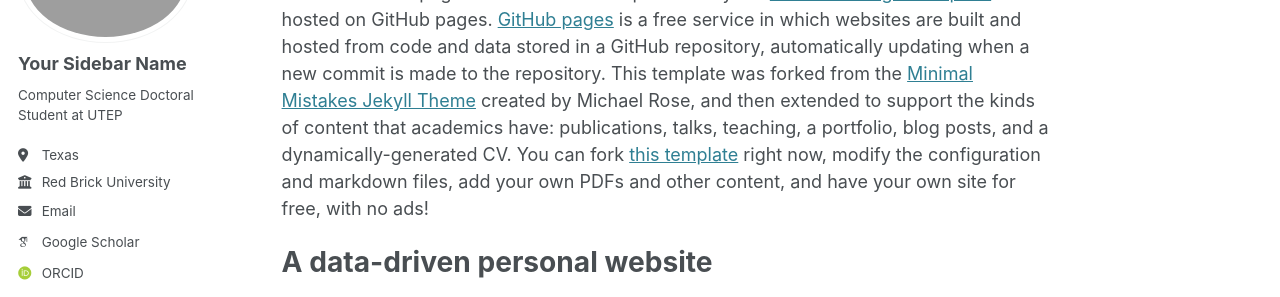
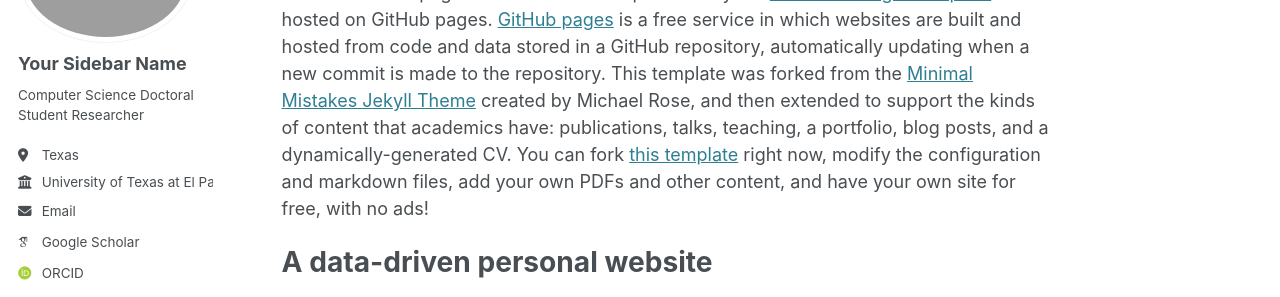
Before and after one commit to eigenhenry/eigenhenry.github.io, a Jekyll site: the page built from _pages/about.md, in a window 1280 px wide. Shown: the part 197-494 px from the top of the page. Built offline with Jekyll 4.4.1, drawn with Linux system fonts in a browser that asks for light colours; some web fonts are replaced.

Commit message:
Update _config.yml

```diff
--- a/_config.yml
+++ b/_config.yml
@@ -24,9 +24,9 @@
   avatar           : "hs.png"
   name             : "Your Sidebar Name"
   pronouns         : # example: "she/her"
-  bio              : "Computer Science Doctoral Student at UTEP "
+  bio              : "Computer Science Doctoral Student Researcher "
   location         : "Texas"
-  employer         : "Red Brick University"
+  employer         : "University of Texas at El Paso"
   uri              : # URL
   email            : "{hsalgado{@}miners.utep.edu}"
 
```
